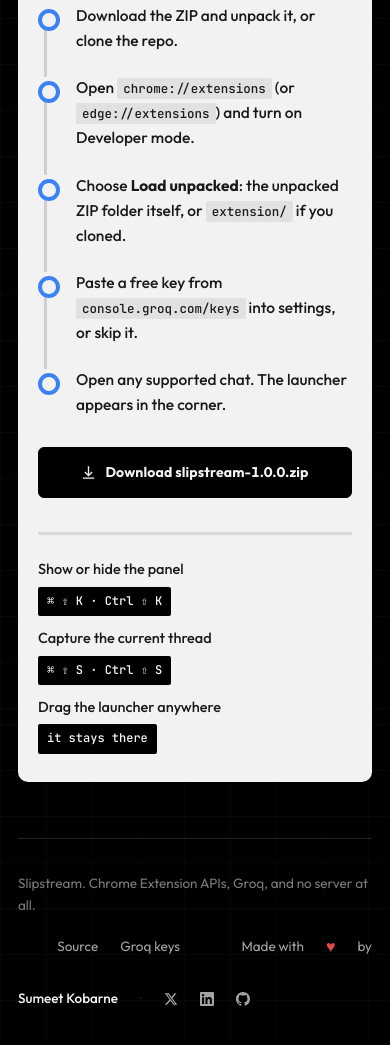
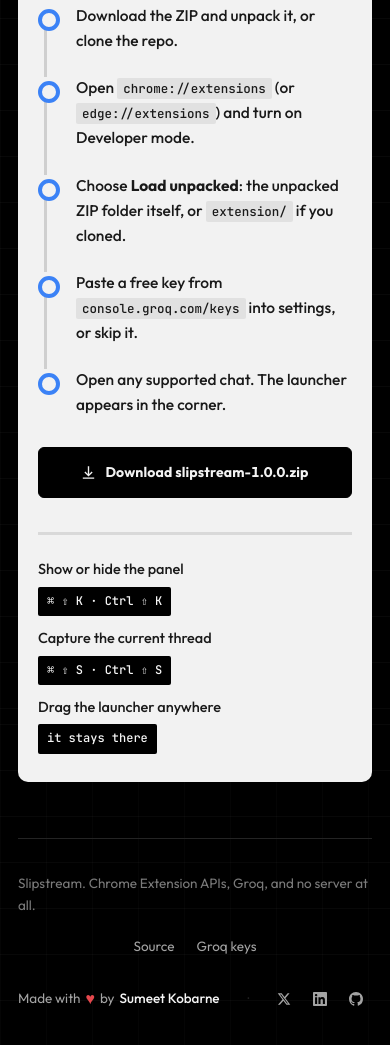
Before and after one commit to sumeetdk16/SLIP-STREAM, a browser extension: page web/index.html in a window 390 px wide. Shown: the part 10263-11308 px from the top of the page. Drawn offline with Linux system fonts and the light colour scheme.

Commit message:
style: tighten footer spacing for 'Made with ♥ by' text
- Wrapped credit text in flex container with 5px gap
- Words now appear much closer together
- Improved visual cohesion
- Maintained hover effects and responsiveness

```diff
--- a/web/index.html
+++ b/web/index.html
@@ -1293,13 +1293,15 @@
       <a href="https://github.com/sumeetdk16/SLIP-STREAM" rel="noopener">Source</a>
       <a href="https://console.groq.com/keys" rel="noopener">Groq keys</a>
       <span class="sp"></span>
-      <span style="color: var(--dim);">Made with</span>
-      <span style="color: #e5484d; font-size: 16px;">♥</span>
-      <span style="color: var(--dim);">by</span>
-      <a href="https://sumeet-kobarne-portfolio.vercel.app/" target="_blank" rel="noopener" style="display: inline-flex; align-items: center; gap: 6px; color: var(--text); font-weight: 500;">
-        Sumeet Kobarne
-      </a>
-      <span style="color: var(--hair);">·</span>
+      <span style="display: inline-flex; align-items: center; gap: 5px; flex-wrap: wrap;">
+        <span style="color: var(--dim);">Made with</span>
+        <span style="color: #e5484d; font-size: 16px;">♥</span>
+        <span style="color: var(--dim);">by</span>
+        <a href="https://sumeet-kobarne-portfolio.vercel.app/" target="_blank" rel="noopener" style="color: var(--text); font-weight: 500; text-decoration: none;">
+          Sumeet Kobarne
+        </a>
+      </span>
+      <span style="color: var(--hair); margin: 0 6px;">·</span>
       <a href="https://x.com/sumeetcodes" target="_blank" rel="noopener" title="X (Twitter)" style="display: inline-flex; align-items: center; gap: 6px; color: var(--dim);">
         <svg width="14" height="14" viewBox="0 0 24 24" fill="currentColor" aria-hidden="true">
           <path d="M18.244 2.25h3.308l-7.227 8.26 8.502 11.24H16.17l-5.214-6.817L4.99 21.75H1.68l7.73-8.835L1.254 2.25H8.08l4.713 6.231zm-1.161 17.52h1.833L7.084 4.126H5.117z"/>
```
